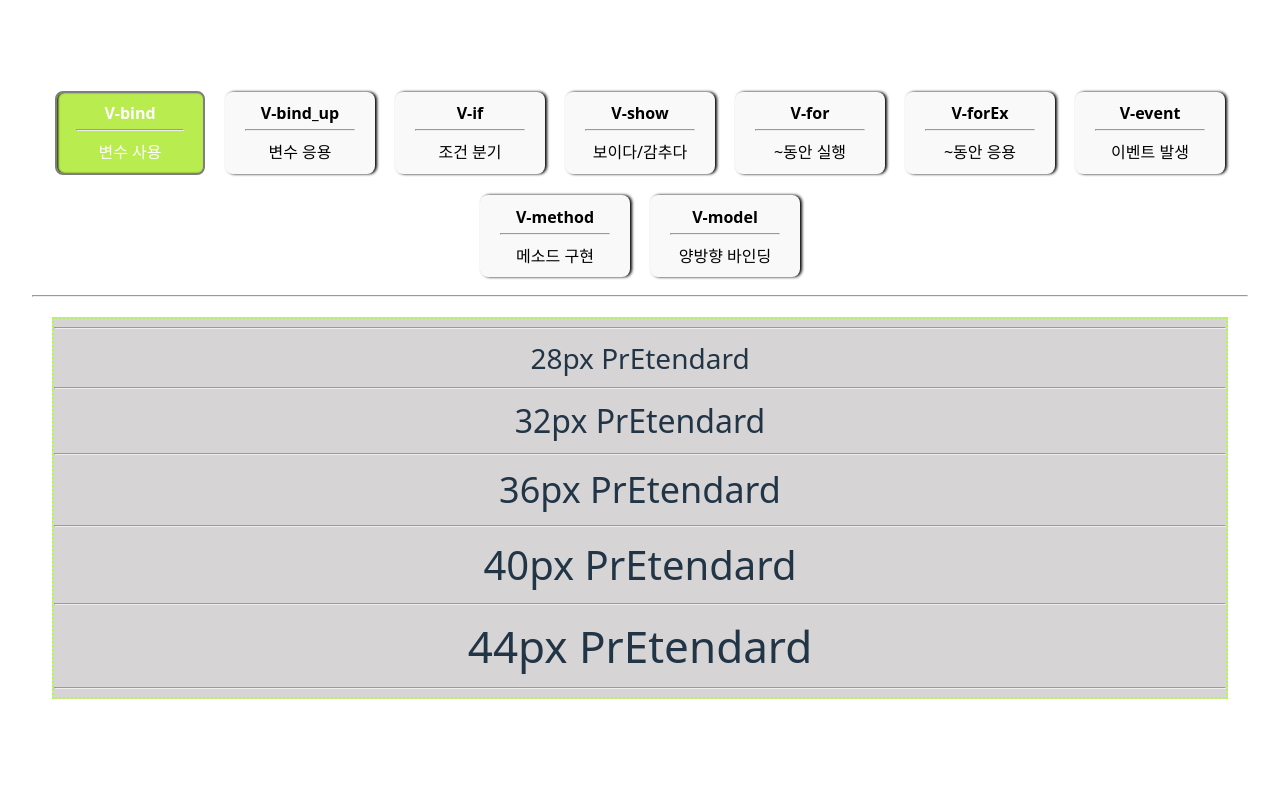
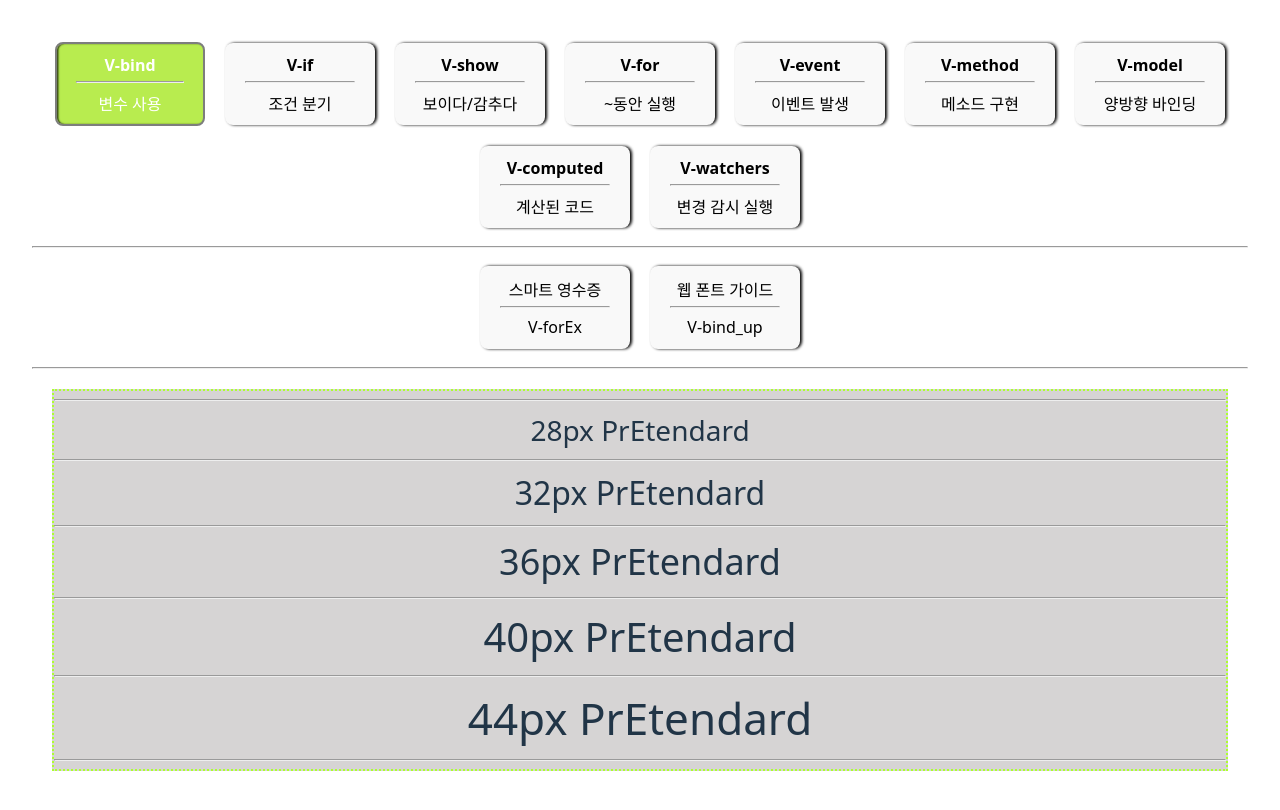
Before and after one commit to kungjin/vue-site, a Vue app: page / in a window 1280 px wide. Shown: the top 810 px of the page. Built offline with nearby package versions, Linux system fonts and the light colour scheme; a web font is replaced by a local one.

Commit message:
update
오류 수정 및 이미지 개선

```diff
--- a/src/App.vue
+++ b/src/App.vue
@@ -9,10 +9,12 @@ import D4_for_Ex from './components/D4_for_Ex.vue';
 import D1_bindUp from './components/D1_bindUp.vue';
 import D6_methods from './components/D6_methods.vue';
 import D7_model from './components/D7_model.vue';
+import D8_computed from './components/D8_computed.vue';
+import D9_watchers from './components/D9_watchers.vue';
 
 
 // 컴포넌트맵
-const pages = { D1_bind, D1_bindUp, D2_if, D3_show, D4_for, D4_for_Ex, D5_event, D6_methods, D7_model }
+const pages = { D1_bind, D1_bindUp, D2_if, D3_show, D4_for, D4_for_Ex, D5_event, D6_methods, D7_model, D8_computed, D9_watchers  }
 const activeComp = ref('D1_bind')
 
 </script>
@@ -30,11 +32,6 @@ const activeComp = ref('D1_bind')
   <b>V-bind</b> <br>
     <hr>변수 사용
   </button>
-  <button @click="activeComp = `D1_bindUp`"
-  :class="{ active: activeComp === 'D1_bindUp' }">
-    <b>V-bind_up</b> <br>
-    <hr>변수 응용
-  </button>
 
   <button @click="activeComp = `D2_if`"
   :class="{ active: activeComp === 'D2_if' }">
@@ -50,14 +47,8 @@ const activeComp = ref('D1_bind')
   :class="{ active: activeComp === 'D4_for' }">
     <b>V-for</b> <br>
     <hr>~동안 실행
-
   </button>
 
-  <button @click="activeComp = `D4_for_Ex`"
-  :class="{ active: activeComp === 'D4_for_Ex' }">
-    <b>V-forEx</b> <br>
-    <hr>~동안 응용
-  </button>
 
   <button @click="activeComp = `D5_event`"
   :class="{ active: activeComp === 'D5_event' }">
@@ -65,8 +56,8 @@ const activeComp = ref('D1_bind')
     <hr>이벤트 발생
   </button>
 
-  <button @click="activeComp = `D6_method`"
-  :class="{ active: activeComp === 'D6_method' }">
+  <button @click="activeComp = `D6_methods`"
+  :class="{ active: activeComp === 'D6_methods' }">
     <b>V-method</b> <br>
     <hr>메소드 구현
   </button>
@@ -75,6 +66,32 @@ const activeComp = ref('D1_bind')
   :class="{ active: activeComp === 'D7_model' }">
     <b>V-model</b> <br>
     <hr>양방향 바인딩
+  </button>
+
+    <button @click="activeComp = `D8_computed`"
+  :class="{ active: activeComp === 'D8_computed' }">
+    <b>V-computed</b> <br>
+    <hr>계산된 코드
+  </button>
+
+    <button @click="activeComp = `D9_watchers`"
+  :class="{ active: activeComp === 'D9_watchers' }">
+    <b>V-watchers</b> <br>
+    <hr>변경 감시 실행
+  </button>
+
+  <hr>
+
+   <button @click="activeComp = `D4_for_Ex`"
+  :class="{ active: activeComp === 'D4_for_Ex' }">
+    <b>스마트 영수증</b> <br>
+    <hr>V-forEx
+  </button>
+
+    <button @click="activeComp = `D1_bindUp`"
+  :class="{ active: activeComp === 'D1_bindUp' }">
+    <b>웹 폰트 가이드 </b> <br>
+    <hr>V-bind_up
   </button>
 
   <hr>
--- a/src/components/D6_methods.vue
+++ b/src/components/D6_methods.vue
@@ -21,17 +21,16 @@
 
     <div class="bg">
         <div class="b4">
-            <img
-            id="라이거"
-            @click="myMethod($event,`와썹~`)"
-            :src="img_tiger_square"
-            alt="img_tiger_square">
+            <img id="라이거"
+            @click="swapOnce"
+            :src="imgSrc" alt="tiger">
             <p>{{ msgAndId }}</p>
         </div>
     </div>
 </template>
 
 <script setup>
+import img_tiger_square_ch from '../assets/img_tiger_square_ch.png'
 import img_tiger_square from '../assets/img_tiger_square.jpeg'
 import { ref } from 'vue';
 const txt = ref(`txt`)
@@ -54,18 +53,24 @@ const addCount = (num) => {
     count.value += num
 }
 
+const imgSrc = ref(img_tiger_square)
 const msgAndId = ref(``)
-const myMethod =(e,msg) => {
-    // msgAndId.value = msg
-    // msgAndId.value += e.target.id
+// const myMethod = (e, msg) => {
+//     // msgAndId.value = msg
+//     // msgAndId.value += e.target.id
 
-    msgAndId.value = `${e.target.id}야 ${msg} 헵어 Nice day! Broooo~!!`
+//     msgAndId.value = `${e.target.id}야 ${msg} 헵어 Nice day! Broooo~!!`
+// }
+
+const swapOnce = (e) => {
+  imgSrc.value = img_tiger_square_ch
+  msgAndId.value = `${e.currentTarget .id}야 와썹~ 헵어 Nice day! Broooo~!!`
 }
 
 </script>
 
 <style scoped>
-button{
+button {
     width: 100px;
     margin-top: 10px;
     font-size: small;
@@ -89,10 +94,9 @@ button{
     background-color: yellow;
     display: inline-block;
 }
-.b4>img{
+
+.b4>img {
     width: 200px;
     height: 200px;
 }
-
-
 </style>
--- a/src/components/D7_model.vue
+++ b/src/components/D7_model.vue
@@ -27,11 +27,11 @@
             <!-- 입력 담당 -->
             <form @submit.prevent="addItem">
                 <p>
-                <h2>구매목록?</h2>
+                <legend>구매목록?</legend>
                 <input type="text" v-model="itemName" placeholder="목록 이름을 입력하세요">
                 </p>
                 <p>
-                <h2>구매 갯수?</h2>
+                <legend>구매 갯수?</legend>
                 <input type="number" v-model="itemNumber" placeholder="구매 갯수를 입력하세요">
 
                 </p>
--- /dev/null
+++ b/src/components/D8_computed.vue
@@ -0,0 +1,29 @@
+<template>
+    <div>
+     <label>
+        <input type="checkbox" v-model="checkVal">
+        {{ isImportant }}
+     </label>
+    </div>
+</template>
+
+<script setup>
+import { computed, ref } from 'vue';
+
+
+
+const checkVal = ref(false)
+const isImportant = computed(
+    () => {
+        if(checkVal.value){
+            return "아주~ 특별해"
+        } else{
+            return "평범해"
+        }
+    }
+)
+</script>
+
+<style scoped>
+
+</style>
--- /dev/null
+++ b/src/components/D9_watchers.vue
@@ -0,0 +1,29 @@
+<template>
+    <div>
+     <input v-model="rangeVal" type="range" min="0" max="200" step="1">
+    <p>{{ rangeVal }}</p>
+
+    </div>
+</template>
+
+<script setup>
+import { ref, watch } from 'vue';
+
+const rangeVal = ref(70)
+// watch(rangeVal, (val) => {})
+
+watch(rangeVal, (val) => {
+    // 21~39 => 20으로 보내기
+    if(val > 20 && val < 40)
+    { rangeVal.value = 20
+    }else if (val >= 40 && val< 60){
+        //40~59 => 60
+        rangeVal.value = 60
+    }
+
+})
+</script>
+
+<style scoped>
+
+</style>
--- a/src/style.css
+++ b/src/style.css
@@ -51,7 +51,7 @@ button {
 
 
 button:hover {
-  border: 2px solid;
+  border: none;
   border-color: yellowgreen;
   color: rgb(241, 241, 241);
   background-color: rgb(157, 202, 89);
```
Also changed, not shown: src/assets/img_tiger_square_ch.png (added).
